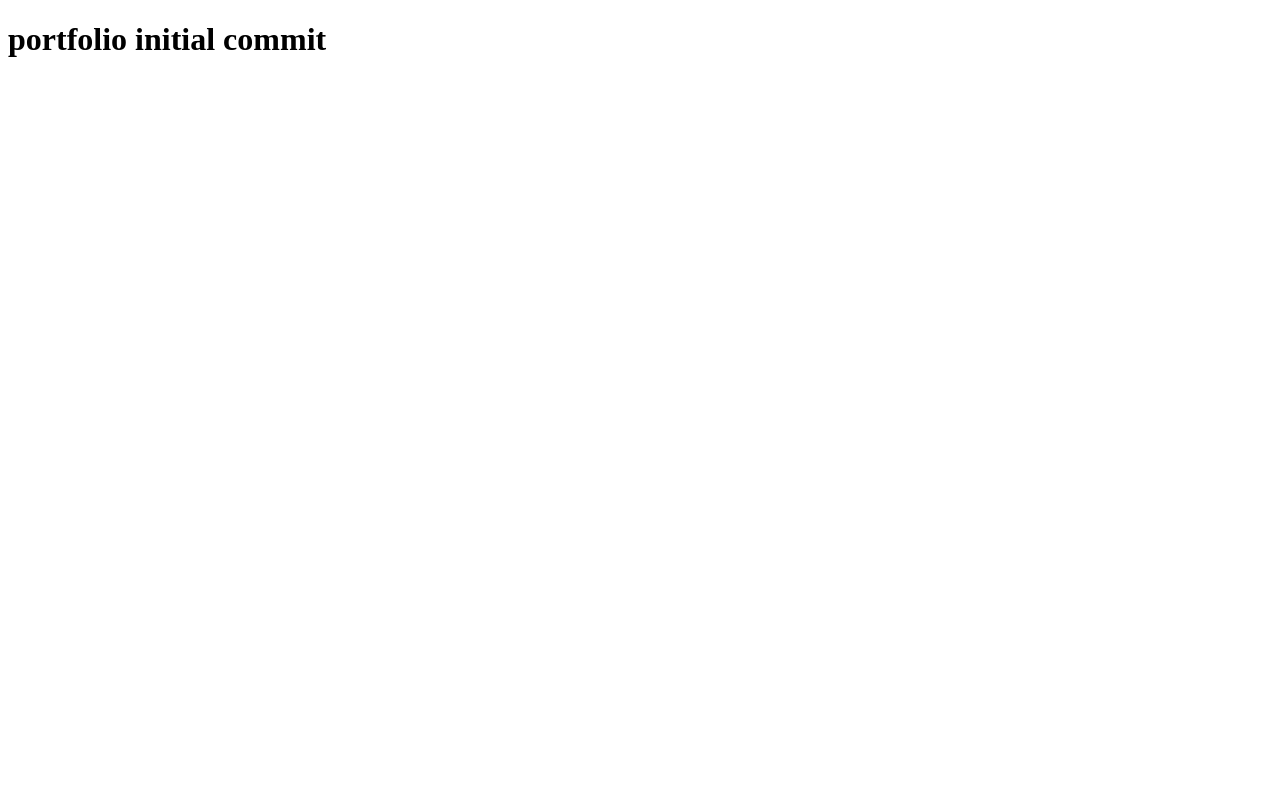
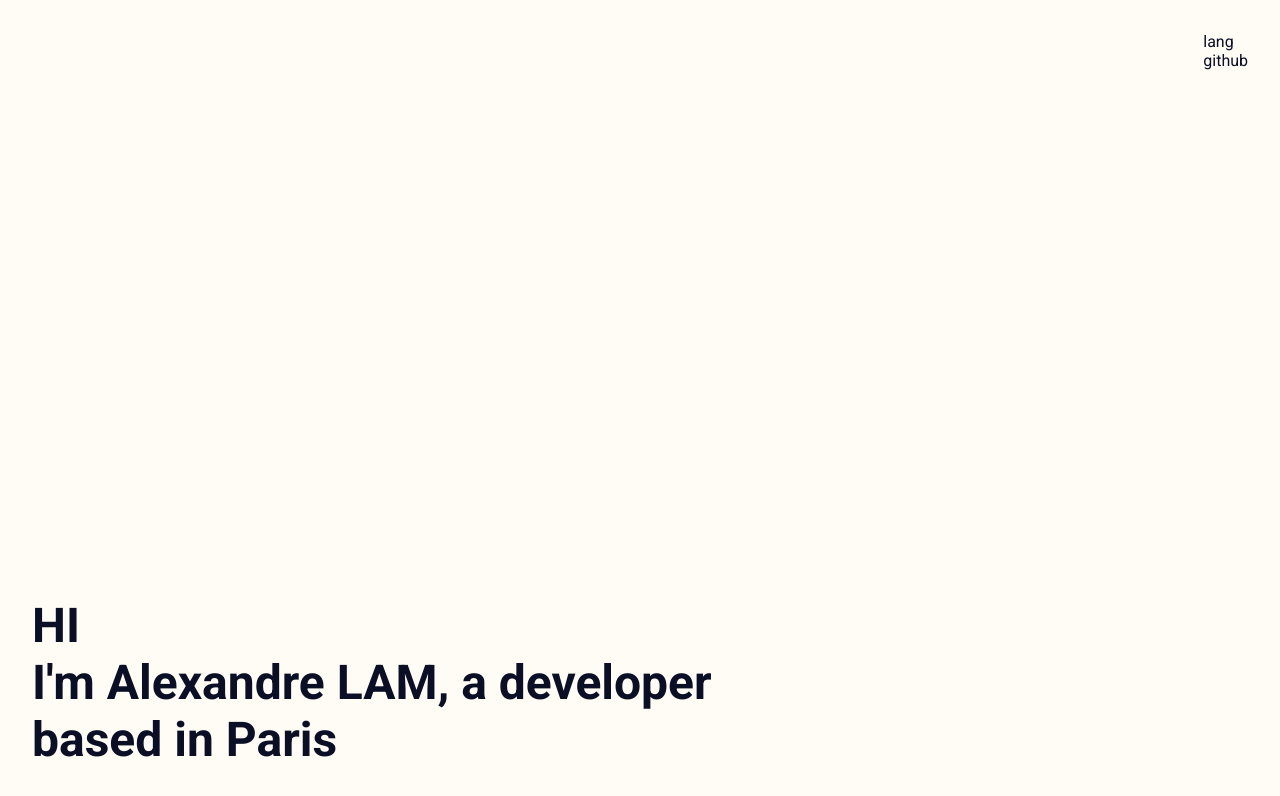
Before and after one commit to alexandrelam/portfolio, a Nuxt app: page / in a window 1280 px wide. Shown: the top 796 px of the page. Built offline with nearby package versions, Linux system fonts and the light colour scheme.

Commit message:
start langind page

```diff
--- /dev/null
+++ b/components/sections/Hero.vue
@@ -0,0 +1,38 @@
+<script>
+export default {};
+</script>
+
+<template lang="pug">
+section.hero
+  .text-wrapper
+    h2 HI
+    h2 I'm Alexandre LAM, a developer
+    h2 based in Paris
+  .icons
+    span lang
+    span github
+</template>
+
+<style lang="scss" scoped>
+.hero {
+  height: 100vh;
+  position: relative;
+
+  .text-wrapper {
+    position: absolute;
+    left: 2rem;
+    bottom: 2rem;
+    font-size: 2rem;
+  }
+
+  .icons {
+    position: absolute;
+    top: 2rem;
+    right: 2rem;
+
+    span {
+      display: block;
+    }
+  }
+}
+</style>
--- a/nuxt.config.js
+++ b/nuxt.config.js
@@ -3,45 +3,47 @@ export default {
   ssr: false,
 
   // Target: https://go.nuxtjs.dev/config-target
-  target: 'static',
+  target: "static",
 
   // Global page headers: https://go.nuxtjs.dev/config-head
   head: {
-    title: 'portfolio-v3',
+    title: "portfolio-v3",
     htmlAttrs: {
-      lang: 'en'
+      lang: "fr"
     },
     meta: [
-      { charset: 'utf-8' },
-      { name: 'viewport', content: 'width=device-width, initial-scale=1' },
-      { hid: 'description', name: 'description', content: '' },
-      { name: 'format-detection', content: 'telephone=no' }
+      { charset: "utf-8" },
+      { name: "viewport", content: "width=device-width, initial-scale=1" },
+      { hid: "description", name: "description", content: "" },
+      { name: "format-detection", content: "telephone=no" }
     ],
     link: [
-      { rel: 'icon', type: 'image/x-icon', href: '/favicon.ico' }
+      { rel: "icon", type: "image/x-icon", href: "/favicon.ico" },
+      { rel: "preconnect", href: "https://fonts.googleapis.com" },
+      { rel: "preconnect", href: "https://fonts.gstatic.com" },
+      {
+        rel: "stylesheet",
+        href:
+          "https://fonts.googleapis.com/css2?family=Roboto:ital,wght@0,300;0,400;0,500;0,700;1,400&display=swap"
+      }
     ]
   },
 
   // Global CSS: https://go.nuxtjs.dev/config-css
-  css: [
-  ],
+  css: [],
 
   // Plugins to run before rendering page: https://go.nuxtjs.dev/config-plugins
-  plugins: [
-  ],
+  plugins: [],
 
   // Auto import components: https://go.nuxtjs.dev/config-components
   components: true,
 
   // Modules for dev and build (recommended): https://go.nuxtjs.dev/config-modules
-  buildModules: [
-  ],
+  buildModules: [],
 
   // Modules: https://go.nuxtjs.dev/config-modules
-  modules: [
-  ],
+  modules: [],
 
   // Build Configuration: https://go.nuxtjs.dev/config-build
-  build: {
-  }
-}
+  build: {}
+};
--- a/pages/index.vue
+++ b/pages/index.vue
@@ -1,13 +1,35 @@
-<template>
-  <h1>{{ msg }}</h1>
+<template lang="pug">
+Hero
 </template>
 
 <script>
+import Hero from "~/components/sections/Hero";
 export default {
-  data() {
-    return {
-      msg: "portfolio initial commit",
-    };
+  components: {
+    Hero,
   },
 };
 </script>
+
+<style lang="scss">
+:root {
+  --primary: #ffb600;
+  --black: #0b0f25;
+  --blackblack: #0f0f0f;
+  --background: #fffcf5;
+}
+
+* {
+  font-family: "Roboto", sans-serif;
+  color: var(--black);
+  background-color: var(--background);
+}
+
+h2 {
+  margin: 0;
+}
+
+body {
+  margin: 0;
+}
+</style>
```
Also changed, not shown: package.json (+6 -1 lines), 1 other file (tests, documents, lock files or other folders).
